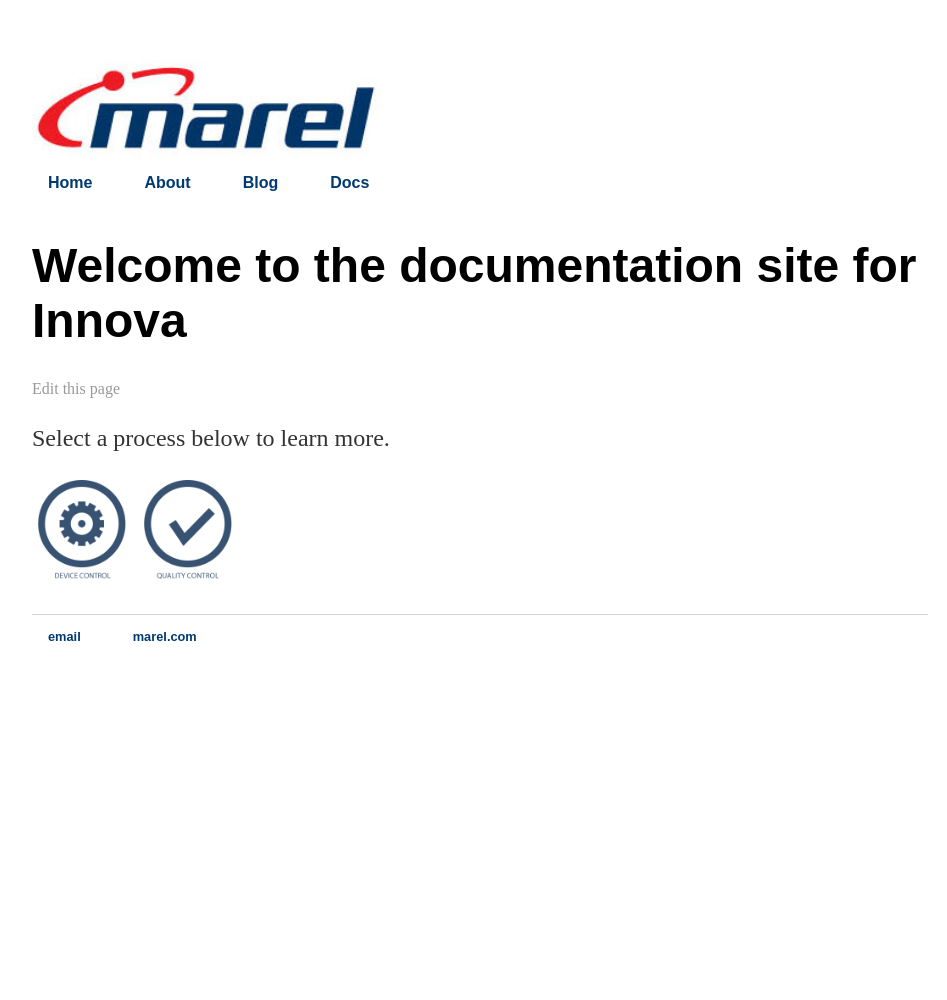
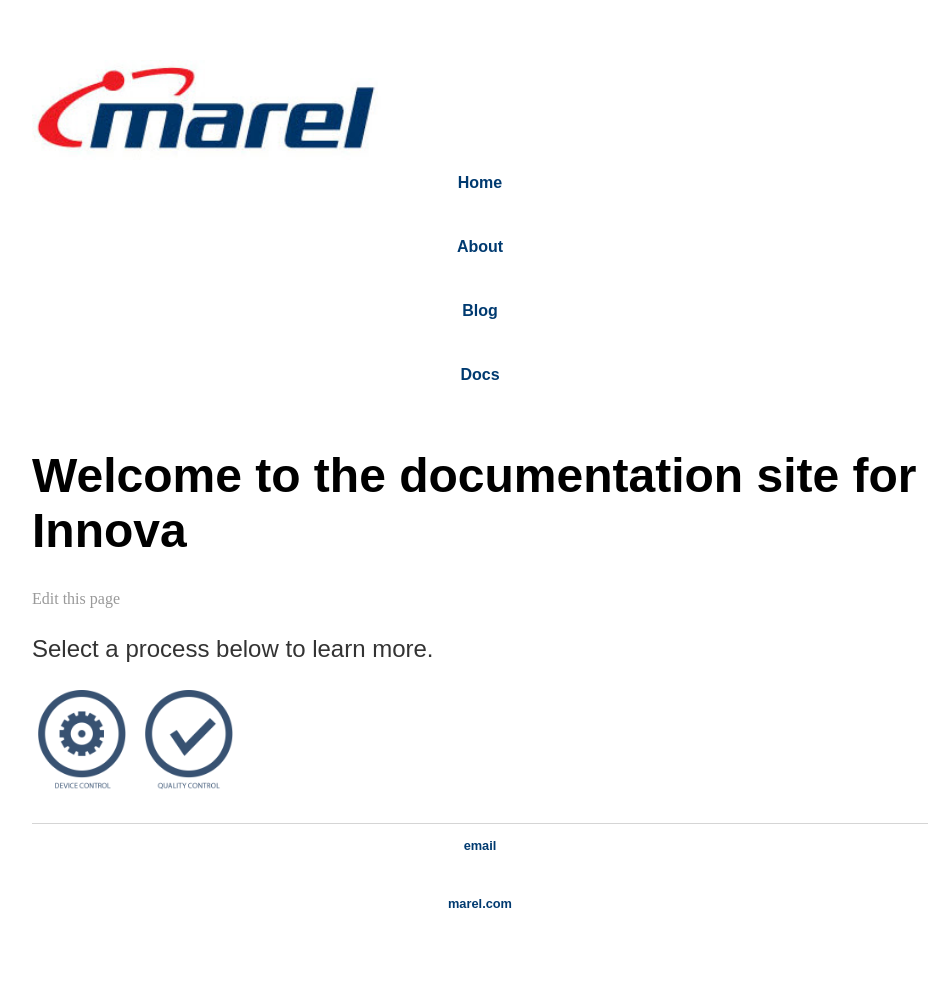
Before and after one commit to daniellegunter/pohlvault.github.io, a Jekyll site: the page built from index.html, in a window 1280 px wide. Shown: the whole page, without its empty margins (160-1107 px from the left). Built offline with Jekyll 4.4.1, drawn with Linux system fonts in a browser that asks for light colours; before the commit the page ends 900 px from its top, so only the background shows below that.

Commit message:
Update main.css

```diff
--- a/css/main.css
+++ b/css/main.css
@@ -15,6 +15,7 @@
 }
 
 li {
+    display: inline
     float: left;
 }
 
@@ -55,6 +56,7 @@
 p {
     font-size: 1.5em;
     line-height: 1.4em;
+    font-family:'Myriad Pro', 'Arial', 'Sans-Serif';
     color: #333;
 }
 footer {
```
